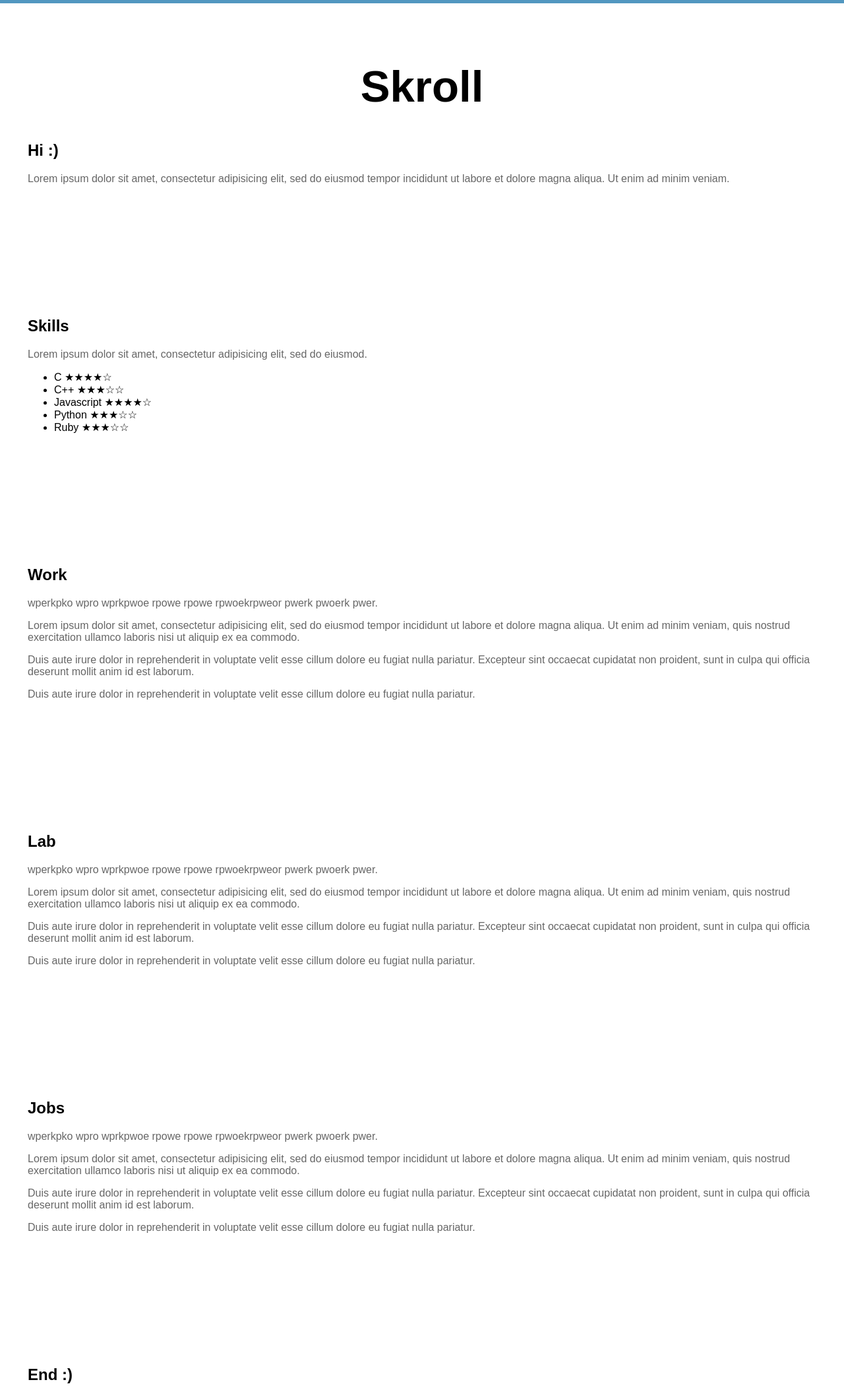
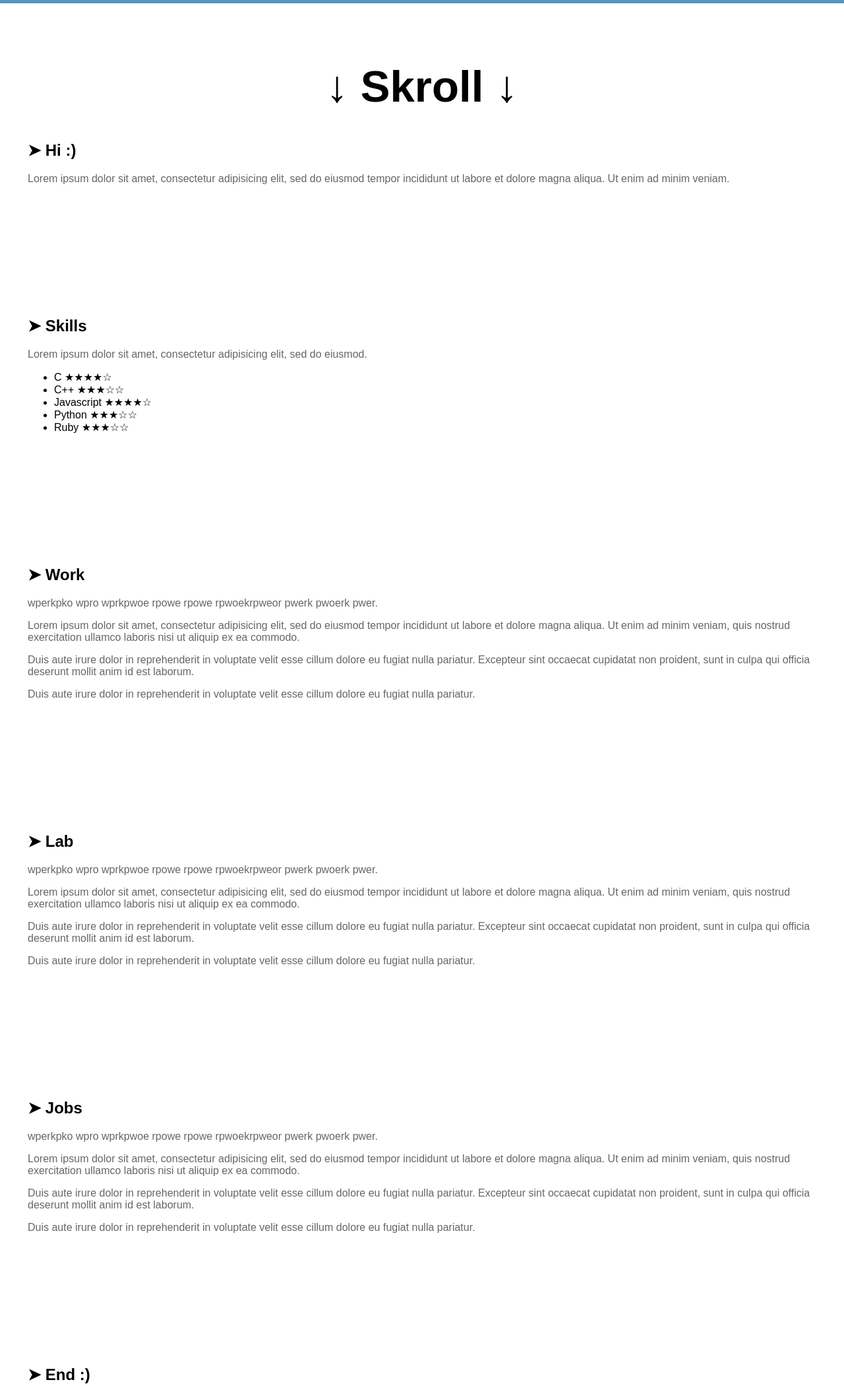
Before and after one commit to jeremt/skroll, a plain HTML site: page index.html in a window 1280 px wide. Shown: the top 2100 px of the page at 66% size. Drawn offline with Linux system fonts and the light colour scheme.

Commit message:
Add some styls

```diff
--- a/index.css
+++ b/index.css
@@ -22,3 +22,9 @@ p {
 a {
   color: #e58e5b;
 }
+
+::-webkit-scrollbar {
+  -webkit-appearance: none;
+  width: 0;
+  height: 0;
+}
--- a/index.html
+++ b/index.html
@@ -9,16 +9,16 @@
 <body>
 
   <header>
-    <h1>Skroll</h1>
+    <h1>↓ Skroll ↓</h1>
   </header>
 
   <section id="hello">
-    <h1>Hi :)</h1>
+    <h1>➤ Hi :)</h1>
     <p>Lorem ipsum dolor sit amet, consectetur adipisicing elit, sed do eiusmod tempor incididunt ut labore et dolore magna aliqua. Ut enim ad minim veniam.</p>
   </section>
 
   <section id="skills">
-    <h1>Skills</h1>
+    <h1>➤ Skills</h1>
     <p>Lorem ipsum dolor sit amet, consectetur adipisicing elit, sed do eiusmod.</p>
     <ul>
       <li>C ★★★★☆</li>
@@ -30,7 +30,7 @@
   </section>
 
   <section id="work">
-    <h1>Work</h1>
+    <h1>➤ Work</h1>
     <p>wperkpko wpro wprkpwoe rpowe rpowe rpwoekrpweor pwerk pwoerk pwer.</p>
     <p>Lorem ipsum dolor sit amet, consectetur adipisicing elit, sed do eiusmod tempor incididunt ut labore et dolore magna aliqua. Ut enim ad minim veniam, quis nostrud exercitation ullamco laboris nisi ut aliquip ex ea commodo.</p>
     <p>Duis aute irure dolor in reprehenderit in voluptate velit esse
@@ -40,7 +40,7 @@
   </section>
 
   <section id="lab">
-    <h1>Lab</h1>
+    <h1>➤ Lab</h1>
     <p>wperkpko wpro wprkpwoe rpowe rpowe rpwoekrpweor pwerk pwoerk pwer.</p>
     <p>Lorem ipsum dolor sit amet, consectetur adipisicing elit, sed do eiusmod tempor incididunt ut labore et dolore magna aliqua. Ut enim ad minim veniam, quis nostrud exercitation ullamco laboris nisi ut aliquip ex ea commodo.</p>
     <p>Duis aute irure dolor in reprehenderit in voluptate velit esse
@@ -50,7 +50,7 @@
   </section>
 
   <section id="jobs">
-    <h1>Jobs</h1>
+    <h1>➤ Jobs</h1>
     <p>wperkpko wpro wprkpwoe rpowe rpowe rpwoekrpweor pwerk pwoerk pwer.</p>
     <p>Lorem ipsum dolor sit amet, consectetur adipisicing elit, sed do eiusmod tempor incididunt ut labore et dolore magna aliqua. Ut enim ad minim veniam, quis nostrud exercitation ullamco laboris nisi ut aliquip ex ea commodo.</p>
     <p>Duis aute irure dolor in reprehenderit in voluptate velit esse
@@ -60,7 +60,7 @@
   </section>
 
   <section id="end">
-    <h1>End :)</h1>
+    <h1>➤ End :)</h1>
     <p>Find code on <a href="https://github.com/JeremieT/skroll">github</a> :).</p>
   </section>
 
```
